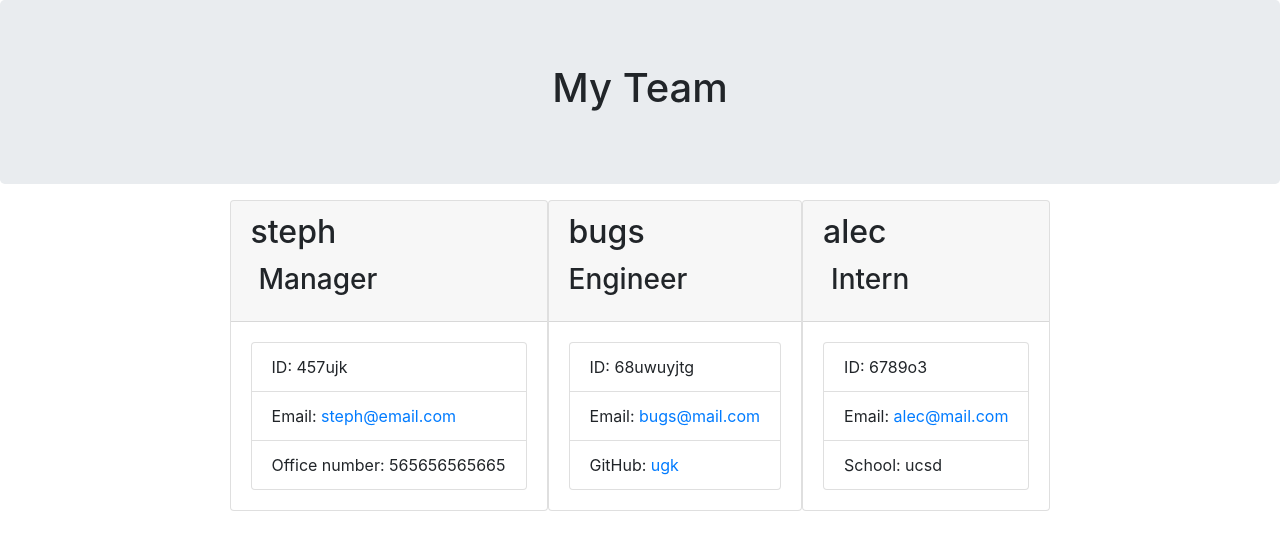
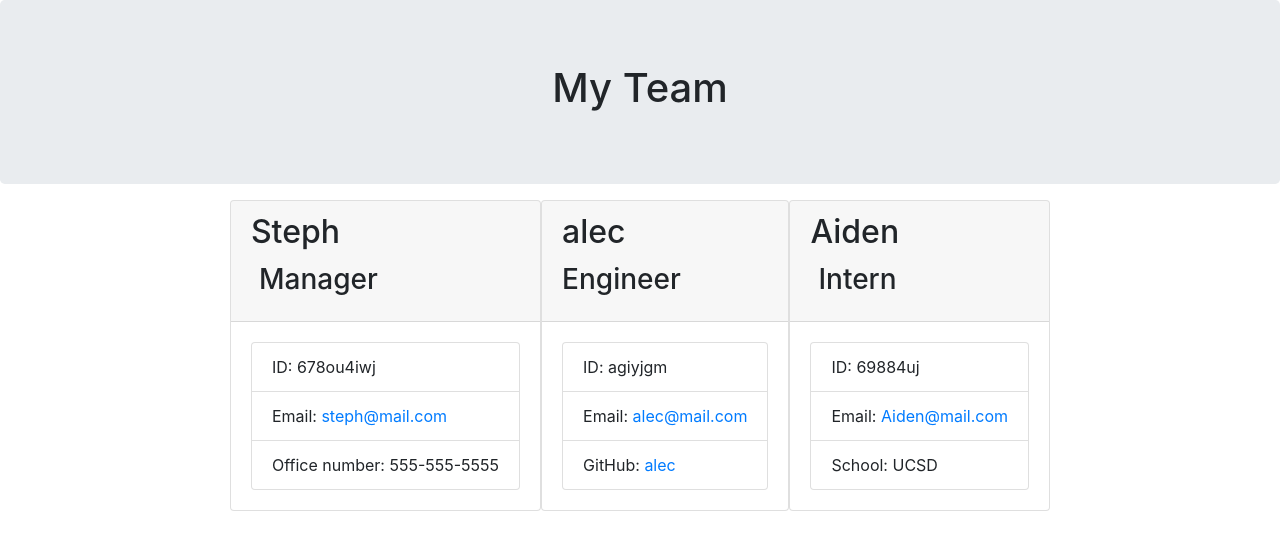
Before and after one commit to StephJosie/employee_questioins, a website: page Develop/public/team.html in a window 1280 px wide. Drawn offline with nearby package versions, Linux system fonts and the light colour scheme.

Commit message:
updated Readme

```diff
--- a/Develop/public/team.html
+++ b/Develop/public/team.html
@@ -1,3 +1,4 @@
+
     <!DOCTYPE html>
 <html lang="en">
 
@@ -24,29 +25,14 @@
 
         <div class="card employee-card">
         <div class="card-header">
-                        <h2 class="card-title">steph</h2>
+            <h2 class="card-title">Steph</h2>
             <h3 class="card-title"><i class="fas fa-mug-hot mr-2"></i>Manager</h3>
         </div>
         <div class="card-body">
             <ul class="list-group">
-                            <li class="list-group-item">ID: 457ujk</li>
-                            <li class="list-group-item">Email: <a href="mailto:steph@email.com">steph@email.com</a></li>
-                            <li class="list-group-item">Office number: 565656565665</li>
-                        </ul>
-                    </div>
-                </div>
-
-                <div class="card employee-card">
-                    <div class="card-header">
-                        <h2 class="card-title">bugs</h2>
-                        <h3 class="card-title"><i></i>Engineer</h3>
-                    </div>
-                    <div class="card-body">
-                        <ul class="list-group">
-                            <li class="list-group-item">ID: 68uwuyjtg</li>
-                            <li class="list-group-item">Email: <a href="bugs@mail.com">bugs@mail.com</a></li>
-                            <li class="list-group-item">GitHub: <a href="https://github.com/ugk" target="_blank"
-                                    rel="noopener noreferrer">ugk</a></li>
+                <li class="list-group-item">ID: 678ou4iwj</li>
+                <li class="list-group-item">Email: <a href="mailto:steph@mail.com">steph@mail.com</a></li>
+                <li class="list-group-item">Office number: 555-555-5555</li>
             </ul>
         </div>
     </div>
@@ -54,13 +40,27 @@
         <div class="card employee-card">
     <div class="card-header">
         <h2 class="card-title">alec</h2>
+        <h3 class="card-title"><i></i>Engineer</h3>
+    </div>
+    <div class="card-body">
+        <ul class="list-group">
+            <li class="list-group-item">ID: agiyjgm</li>
+            <li class="list-group-item">Email: <a href="alec@mail.com">alec@mail.com</a></li>
+            <li class="list-group-item">GitHub: <a href="https://github.com/alec" target="_blank" rel="noopener noreferrer">alec</a></li>
+        </ul>
+    </div>
+</div>
+
+        <div class="card employee-card">
+    <div class="card-header">
+        <h2 class="card-title">Aiden</h2>
         <h3 class="card-title"><i class="fas fa-user-graduate mr-2"></i>Intern</h3>
     </div>
     <div class="card-body">
         <ul class="list-group">
-                            <li class="list-group-item">ID: 6789o3</li>
-                            <li class="list-group-item">Email: <a href="alec@mail.com">alec@mail.com</a></li>
-                            <li class="list-group-item">School: ucsd</li>
+            <li class="list-group-item">ID: 69884uj</li>
+            <li class="list-group-item">Email: <a href="Aiden@mail.com">Aiden@mail.com</a></li>
+            <li class="list-group-item">School: UCSD</li>
         </ul>
     </div>
 </div>
@@ -69,5 +69,4 @@
         </div>
     </div>
 </body>
-
 </html>
```
Also changed, not shown: README.md. Lines whose indentation alone changed are shown as unchanged.
